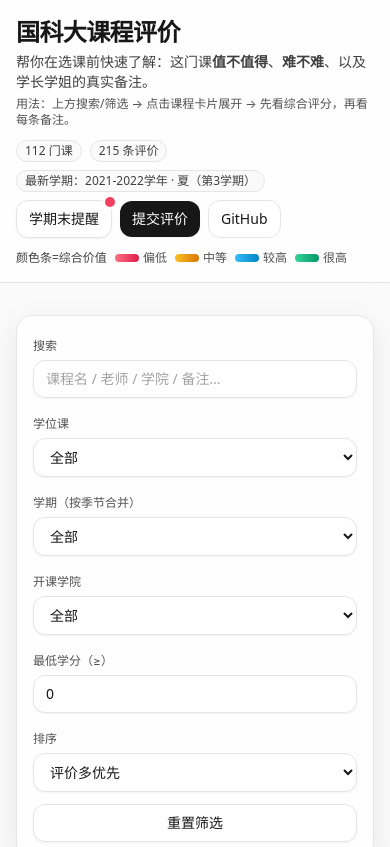
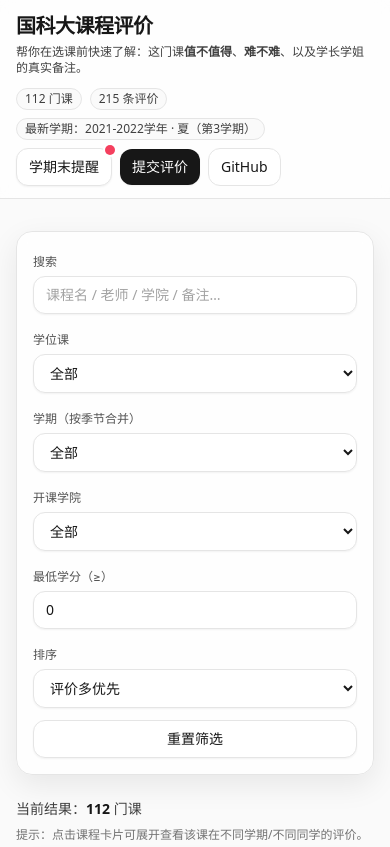
Before and after one commit to 2654400439/UCAS_CoursePPT_2021-2022, a React (Vite) app: page / in a window 390 px wide. Shown: the top 847 px of the page. Built offline with nearby package versions, Linux system fonts and the light colour scheme.

Commit message:
sync from cursor project

```diff
--- a/src/App.tsx
+++ b/src/App.tsx
@@ -69,16 +69,16 @@ export default function App() {
   return (
     <div className="min-h-screen bg-neutral-50 bg-[radial-gradient(900px_circle_at_20%_-10%,rgba(59,130,246,.12),transparent_55%),radial-gradient(900px_circle_at_80%_-10%,rgba(236,72,153,.10),transparent_55%)]">
       <div className="sticky top-0 z-10 border-b border-neutral-200 bg-white/70 backdrop-blur">
-        <div ref={headerRef} className="mx-auto max-w-6xl px-4 py-4 md:px-6">
+        <div ref={headerRef} className="mx-auto max-w-6xl px-4 py-3 md:px-6 md:py-4">
           <div className="flex flex-col gap-3 md:grid md:grid-cols-[1fr_auto] md:items-start">
             <div>
-              <div className="text-2xl font-semibold tracking-tight text-neutral-900 md:text-3xl">
+              <div className="text-xl font-semibold tracking-tight text-neutral-900 sm:text-2xl md:text-3xl">
                 国科大课程评价
               </div>
-              <div className="mt-1 text-sm text-neutral-700">
+              <div className="mt-1 text-xs text-neutral-700 sm:text-sm">
                 帮你在选课前快速了解：这门课<strong className="font-semibold">值不值得</strong>、<strong className="font-semibold">难不难</strong>、以及学长学姐的真实备注。
               </div>
-              <div className="mt-1 text-xs text-neutral-600">
+              <div className="mt-1 hidden text-xs text-neutral-600 sm:block">
                 用法：上方搜索/筛选 → 点击课程卡片展开 → 先看综合评分，再看每条备注。
               </div>
             </div>
@@ -128,7 +128,7 @@ export default function App() {
               </div>
             </div>
           </div>
-          <div className="mt-3">
+          <div className="mt-2 hidden sm:block md:mt-3">
             <ValueLegend />
           </div>
         </div>
--- a/src/components/CourseCard.tsx
+++ b/src/components/CourseCard.tsx
@@ -149,9 +149,10 @@ export function CourseCard({
       </button>
 
       {open && (
-        <div className="border-t border-neutral-200 p-5 pt-4">
-          <div className="sticky z-[1]" style={{ top: "var(--sticky-top)" }}>
-            <div className="rounded-2xl border border-neutral-200 bg-white/90 p-4 shadow-sm backdrop-blur">
+        <div className="border-t border-neutral-200 p-4 pt-3 md:p-5 md:pt-4">
+          {/* Sticky summary is great on desktop, but too invasive on mobile. Enable sticky only on md+. */}
+          <div className="z-[1] md:sticky" style={{ top: "var(--sticky-top)" }}>
+            <div className="rounded-2xl border border-neutral-200 bg-white/90 p-3 shadow-sm backdrop-blur md:p-4">
             <div className="flex flex-wrap items-center justify-between gap-3">
               <div>
                 <div className="text-sm font-semibold text-neutral-900">综合评分（平均）</div>
```
